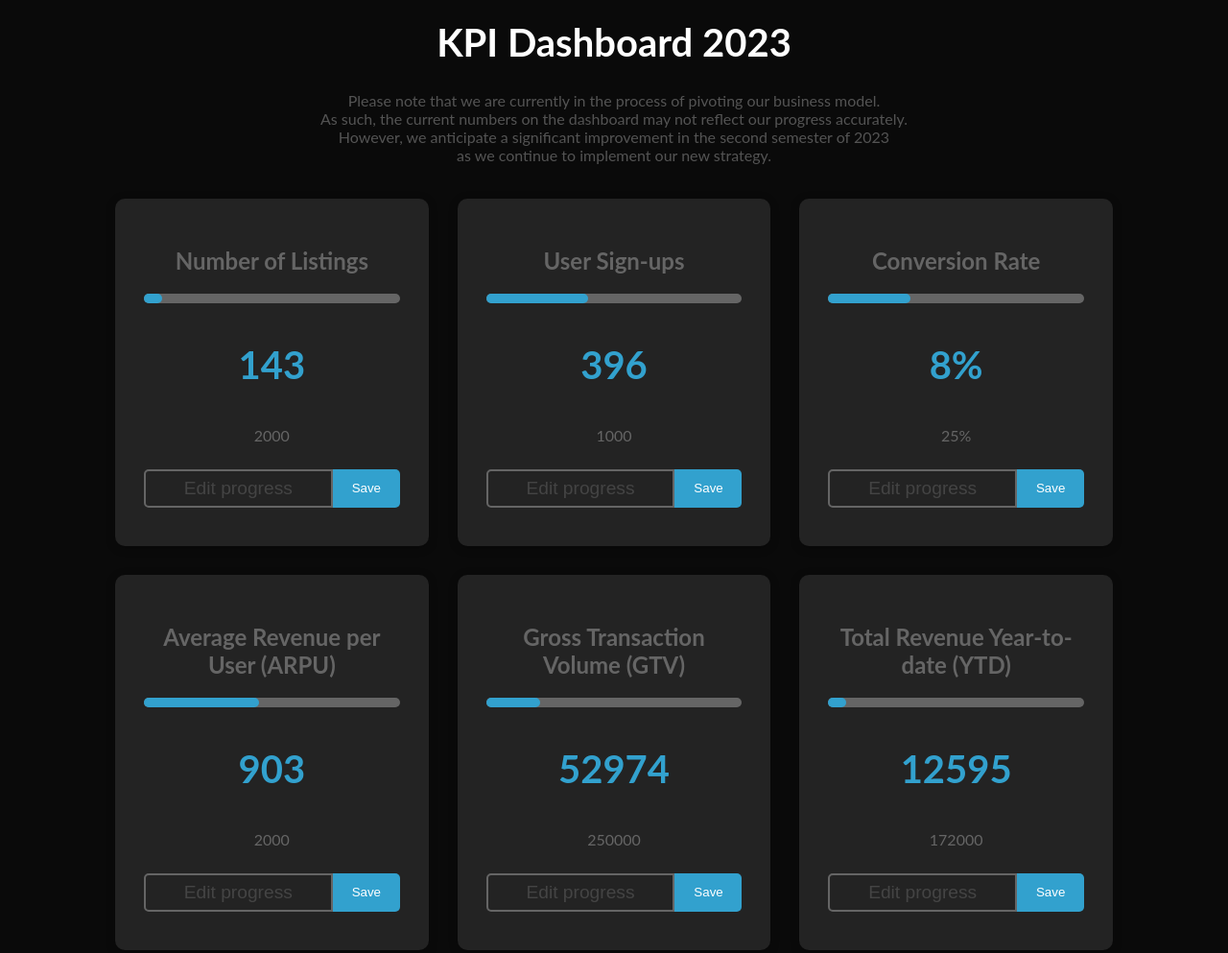
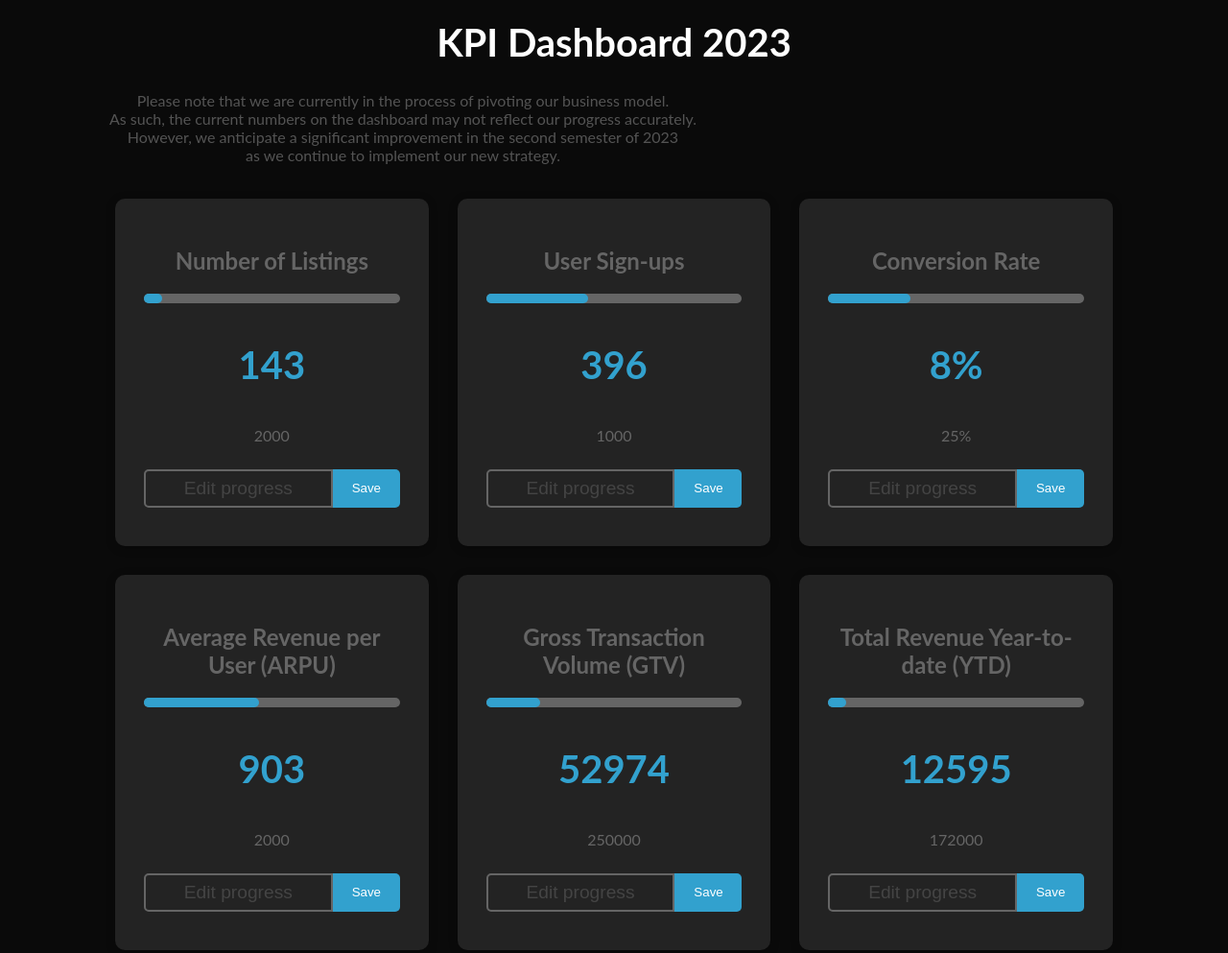
Before and after one commit to remoremote/mw-dash, a plain HTML site: page index.html in a window 1280 px wide. Shown: the whole page at 96% size. Drawn offline with Linux system fonts and the light colour scheme.

Commit message:
Update style.css

```diff
--- a/style.css
+++ b/style.css
@@ -23,6 +23,10 @@ p {
   margin-top: 20px;
   font-size: 1em;
   color: rgba(255, 255, 255, 0.3);
+}
+
+.headline-p {
+  max-width: 640px;
 }
 
 .grid-container {
```
